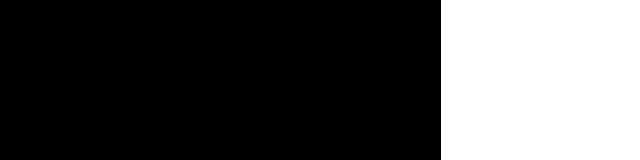
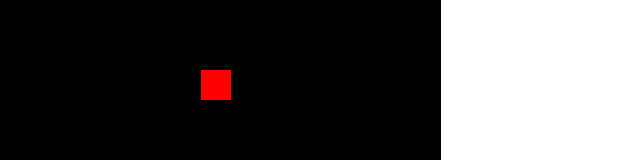
Before and after one commit to surajpotnuru/snek, a React (Create React App) app: page / in a window 1280 px wide. Shown: the part 200-360 px from the top of the page, without its empty margins (459-1099 px from the left). Built offline with nearby package versions, Linux system fonts and the light colour scheme.

Commit message:
MVP completed

```diff
--- a/src/App.css
+++ b/src/App.css
@@ -9,5 +9,10 @@
 	position: absolute;
 	display: block;
 	background: white;
+	z-index: 999;
 
 }
+.food {
+	background: red;
+	z-index: 0 !important;
+}
--- a/src/App.js
+++ b/src/App.js
@@ -1,6 +1,7 @@
 import React from 'react';
 import './App.css';
 import SnekNode from './SnekNode';
+import Food from './Food';
 
 
 class App extends React.Component {
@@ -16,7 +17,9 @@ class App extends React.Component {
 			snekDirection: "ArrowRight",
 			refreshRate: 150,
 			snekLength: 1,
-			snekNodeElements: [React.createRef(), React.createRef(), React.createRef()]
+			snekNodeElements: [React.createRef()],
+			foodElement: React.createRef(),
+			foodConsumed: 0
 		};
 		this.playgroundStyle = {
 			width: Math.pow(this.state.nodeSize,2),
@@ -63,11 +66,33 @@ class App extends React.Component {
 
 	startGame = () => {
 		this.heartBeat();
+		this.produceFood();
+	}
+
+	produceFood = () => {
+		if (this.state.foodConsumed === 0) {
+			let left = Math.round(Math.random() * (this.state.nodeSize)) * (this.state.nodeSize);
+			let top = Math.round(Math.random() * (this.state.nodeSize)) * (this.state.nodeSize);
+			if (left < this.playgroundStyle.width && top < this.playgroundStyle.height) {
+				this.state.foodElement.current.setPos({left: left, top: top});
+				this.setState({foodConsumed: 1});
+			} else {
+				this.produceFood();
+			}
+		}
 	}
 
 	heartBeat = () => {
-
 		let newHeadPos = this.getSnekHeadNewPos();
+		if (this.state.foodElement.current.getPos().left === newHeadPos.left && this.state.foodElement.current.getPos().top === newHeadPos.top) {
+			this.setState({
+				foodConsumed: 0,
+				snekLength: this.state.snekLength + 1
+			}, () => {
+				this.produceFood();
+				this.state.snekNodeElements.push(React.createRef());
+			});
+		}
 		this.setState({nodePos: newHeadPos}, () => {
 			let tempPos = {};
 			this.state.snekNodeElements.forEach((element, index) => {
@@ -94,7 +119,9 @@ class App extends React.Component {
 			<React.Fragment>
 				<div className="snek-playground" style={this.playgroundStyle}>
 					{this.state.snekNodeElements.map((snekNodeElement, index) => <SnekNode ref={snekNodeElement} key={index}/>)}
+					<Food ref={this.state.foodElement}/>
 				</div>
+				<p>{this.state.snekLength}</p>
 			</React.Fragment>
 		);
 	}
--- /dev/null
+++ b/src/Food.js
@@ -0,0 +1,29 @@
+import React from 'react';
+import './App.css';
+
+class Food extends React.Component {
+
+    constructor(props) {
+        super(props);
+        this.state = {
+            nodePos: {
+                left: 0,
+                top: 0
+            }
+        };
+    }
+
+    setPos = pos => {
+        this.setState({nodePos: pos})
+    }
+
+    getPos = () => {
+        return this.state.nodePos;
+    }
+
+	render() {
+		return <div className="node food" style={this.state.nodePos}></div>
+	}
+}
+
+export default Food;
```
